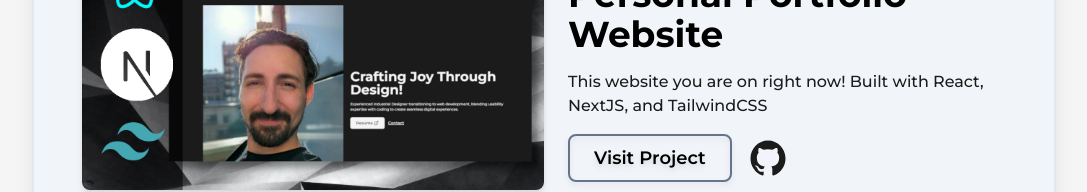
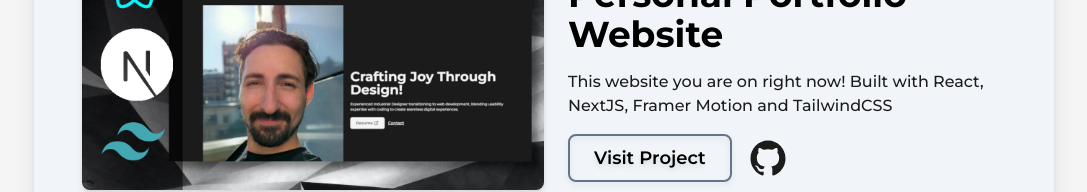
Before and after one commit to DeadChannelDice/nextJS-portfolio, a Next.js app: page /projects in a window 1280 px wide. Shown: the part 484-676 px from the top of the page, without its empty margins (96-1183 px from the left). Built offline with nearby package versions, Linux system fonts and the light colour scheme.

Commit message:
Added Framer Motion to project blurb.

```diff
--- a/src/pages/projects.js
+++ b/src/pages/projects.js
@@ -157,7 +157,7 @@ const projects = () => {
                     <div className='col-span-2'>
                         <FeaturedProject
                         title={"Personal Portfolio Website"}
-                        summary={"This website you are on right now! Built with React, NextJS, and TailwindCSS"}
+                        summary={"This website you are on right now! Built with React, NextJS, Framer Motion and TailwindCSS"}
                         link={"https://MichaelCharpin.com"}
                         img={portfolioImage}
                         type={"Featured Project"}
```
